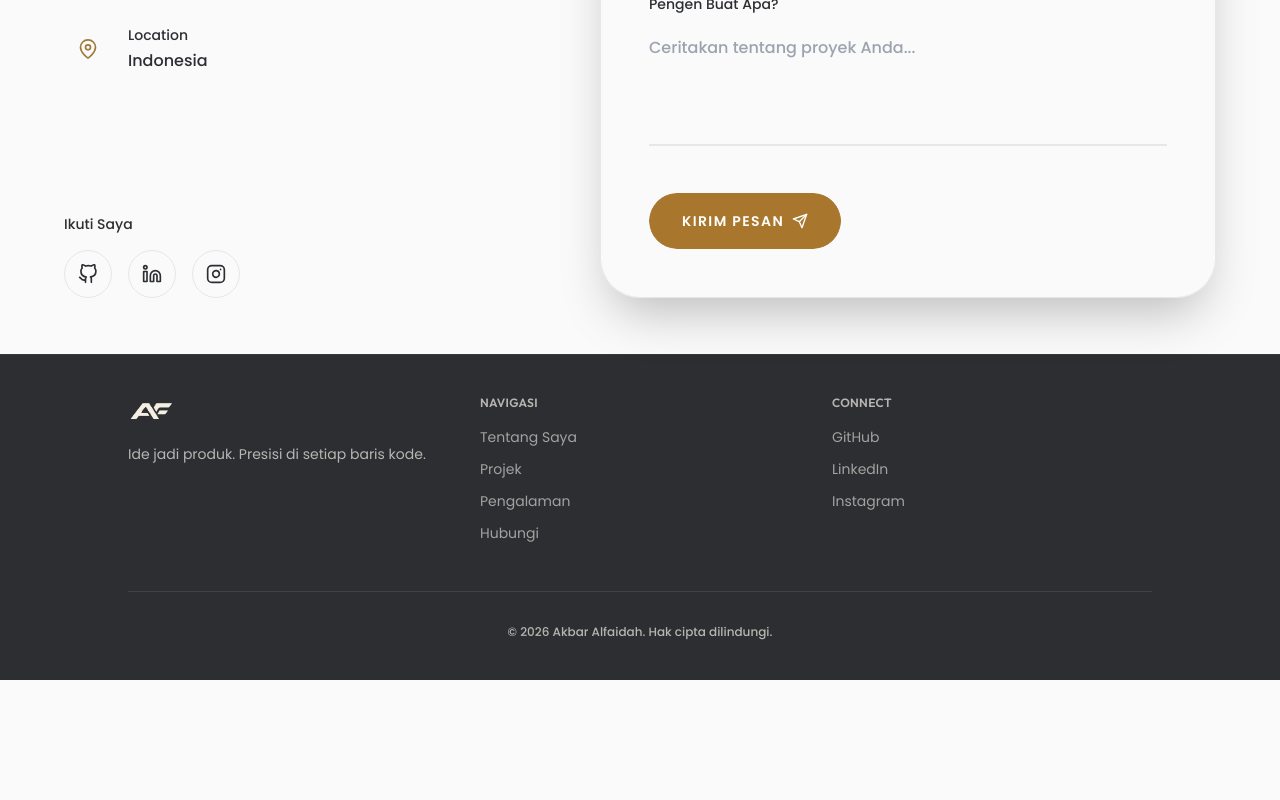
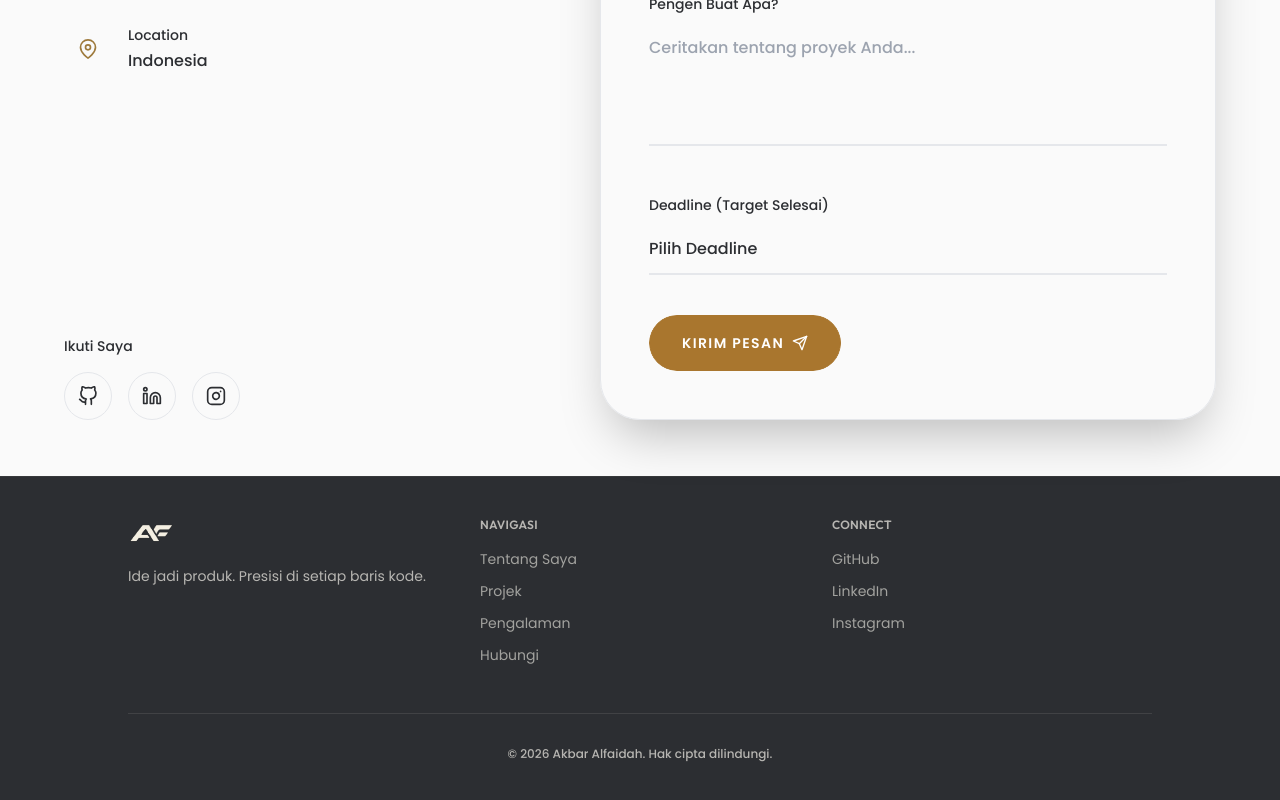
Before and after one commit to akbaralfaidah/akbaralfaidah-website-portofolio, a React (Vite) app: page / in a window 1280 px wide. Shown: the part 7928-8728 px from the top of the page. Before the commit the page ends 8608 px from the top, so only its background shows below. Built offline with nearby package versions, Linux system fonts and the light colour scheme.

Commit message:
feat: add deadline dropdown to contact form and update WA template

```diff
--- a/src/components/Contact.jsx
+++ b/src/components/Contact.jsx
@@ -14,7 +14,7 @@ const EMAILJS_PUBLIC_KEY = 'YOUR_PUBLIC_KEY'; // Replace after setup
 export default function Contact() {
   const { t } = useTranslation();
   const [mode, setMode] = useState('wa'); // 'wa' or 'email'
-  const [formData, setFormData] = useState({ name: '', whatsapp: '', email: '', message: '' });
+  const [formData, setFormData] = useState({ name: '', whatsapp: '', email: '', message: '', deadline: '' });
   const [toast, setToast] = useState(null);
   const [isSending, setIsSending] = useState(false);
 
@@ -23,7 +23,7 @@ export default function Contact() {
   };
 
   const validate = () => {
-    const { name, whatsapp, email, message } = formData;
+    const { name, whatsapp, email, message, deadline } = formData;
 
     // Name validation
     if (!name.trim() || name.trim().length < 2) {
@@ -62,6 +62,12 @@ export default function Contact() {
       return false;
     }
 
+    // Deadline validation
+    if (!deadline) {
+      showToast(t('contact.validation.deadline'));
+      return false;
+    }
+
     return true;
   };
 
@@ -77,7 +83,7 @@ export default function Contact() {
   };
 
   const handleWhatsApp = () => {
-    const { name, whatsapp, message } = formData;
+    const { name, whatsapp, message, deadline } = formData;
     const waTarget = '62881080245045';
 
     const lines = [
@@ -87,11 +93,9 @@ export default function Contact() {
       `Berikut detail pesanan saya:`,
       `👤 *Nama:* ${name}`,
       `📱 *WhatsApp:* ${whatsapp}`,
-      `🏫 *Status:* (SMP / SMA / Mahasiswa / Umum) - isi disini...`,
-      `📝 *Layanan:* (Makalah / Rapihin Dokumen / Project IT / Machine Learning / Skripsi) - isi disini...`,
       `📌 *Detail Tugas:*`,
       `${message}`,
-      `⏰ *Deadline (Target Selesai):* - isi disini...`,
+      `⏰ *Deadline (Target Selesai):* ${t(`contact.form_deadline_options.${deadline}`)}`,
       ``,
       `Ditunggu balasannya ya, terima kasih! 🚀`,
     ];
@@ -99,7 +103,7 @@ export default function Contact() {
     const text = encodeURIComponent(lines.join('\n'));
     window.open(`https://wa.me/${waTarget}?text=${text}`, '_blank');
     showToast(t('contact.toast.wa_success'), 'success');
-    setFormData({ name: '', whatsapp: '', email: '', message: '' });
+    setFormData({ name: '', whatsapp: '', email: '', message: '', deadline: '' });
   };
 
   const handleEmail = async () => {
@@ -112,12 +116,13 @@ export default function Contact() {
           from_name: formData.name,
           from_email: formData.email,
           message: formData.message,
+          deadline: t(`contact.form_deadline_options.${formData.deadline}`),
           to_name: 'Akbar Alfaidah',
         },
         EMAILJS_PUBLIC_KEY
       );
       showToast(t('contact.toast.email_success'), 'success');
-      setFormData({ name: '', whatsapp: '', email: '', message: '' });
+      setFormData({ name: '', whatsapp: '', email: '', message: '', deadline: '' });
     } catch {
       showToast(t('contact.toast.email_error'), 'error');
     } finally {
@@ -279,6 +284,27 @@ export default function Contact() {
                     />
                   </div>
 
+                  {/* Deadline Dropdown */}
+                  <div className="space-y-2">
+                    <label htmlFor="deadline" className="text-sm font-medium text-charcoal/70 dark:text-[#F2F0E8]/70">
+                      {t('contact.form_deadline')}
+                    </label>
+                    <select
+                      id="deadline"
+                      className="w-full bg-transparent border-b-2 border-charcoal/15 dark:border-[#F2F0E8]/15 focus:border-brass py-3 outline-none transition-colors text-charcoal dark:text-[#F2F0E8] font-medium appearance-none"
+                      value={formData.deadline}
+                      onChange={(e) => setFormData({ ...formData, deadline: e.target.value })}
+                    >
+                      <option value="" disabled className="text-charcoal/50 bg-paper dark:bg-charcoal dark:text-white">
+                        {t('contact.form_deadline_placeholder')}
+                      </option>
+                      <option value="santai" className="bg-paper dark:bg-charcoal dark:text-white">{t('contact.form_deadline_options.santai')}</option>
+                      <option value="normal" className="bg-paper dark:bg-charcoal dark:text-white">{t('contact.form_deadline_options.normal')}</option>
+                      <option value="cepat" className="bg-paper dark:bg-charcoal dark:text-white">{t('contact.form_deadline_options.cepat')}</option>
+                      <option value="kilat" className="bg-paper dark:bg-charcoal dark:text-white">{t('contact.form_deadline_options.kilat')}</option>
+                    </select>
+                  </div>
+
                   <AnimatedButton
                     type="submit"
                     variant="brass"
--- a/src/i18n/locales/en.json
+++ b/src/i18n/locales/en.json
@@ -91,6 +91,14 @@
     "form_whatsapp_placeholder": "08xx xxxx xxxx",
     "form_email": "Email",
     "form_message": "What Do You Want to Build?",
+    "form_deadline": "Deadline (Target Completion)",
+    "form_deadline_placeholder": "Select Deadline",
+    "form_deadline_options": {
+      "santai": "Relaxed (1-2 Weeks)",
+      "normal": "Normal (3-5 Days)",
+      "cepat": "Fast (1-2 Days)",
+      "kilat": "Urgent (< 24 Hours)"
+    },
     "cta": "Send Message",
     "cta_sending": "Sending...",
     "form_name_placeholder": "Your name...",
@@ -101,7 +109,8 @@
       "wa_length": "WhatsApp number must be 10-15 digits",
       "email_empty": "Email is required",
       "email_invalid": "Invalid email format",
-      "message": "Message is required (at least 10 characters)"
+      "message": "Message is required (at least 10 characters)",
+      "deadline": "Please select a deadline"
     },
     "toast": {
       "wa_success": "WhatsApp opened! Please send the pre-formatted message 🚀",
--- a/src/i18n/locales/id.json
+++ b/src/i18n/locales/id.json
@@ -91,6 +91,14 @@
     "form_whatsapp_placeholder": "08xx xxxx xxxx",
     "form_email": "Email",
     "form_message": "Pengen Buat Apa?",
+    "form_deadline": "Deadline (Target Selesai)",
+    "form_deadline_placeholder": "Pilih Deadline",
+    "form_deadline_options": {
+      "santai": "Santai (1-2 Minggu)",
+      "normal": "Normal (3-5 Hari)",
+      "cepat": "Cepat (1-2 Hari)",
+      "kilat": "Kilat (< 24 Jam)"
+    },
     "cta": "Kirim Pesan",
     "cta_sending": "Mengirim...",
     "form_name_placeholder": "Akbar ...",
@@ -101,7 +109,8 @@
       "wa_length": "Nomor WhatsApp harus 10-15 digit",
       "email_empty": "Email wajib diisi",
       "email_invalid": "Format email tidak valid",
-      "message": "Pesan wajib diisi (minimal 10 karakter)"
+      "message": "Pesan wajib diisi (minimal 10 karakter)",
+      "deadline": "Pilih salah satu deadline"
     },
     "toast": {
       "wa_success": "WhatsApp terbuka! Silakan kirim pesan yang sudah terformat 🚀",
```
